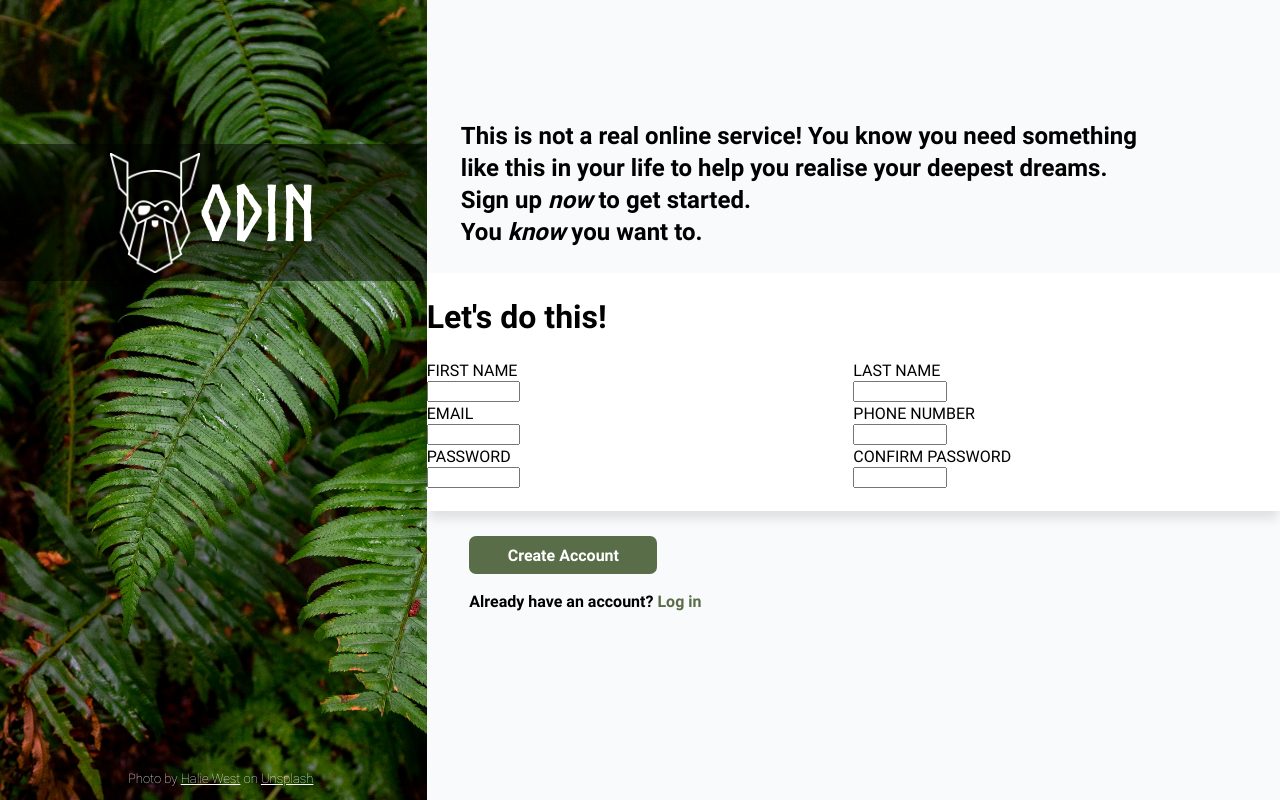
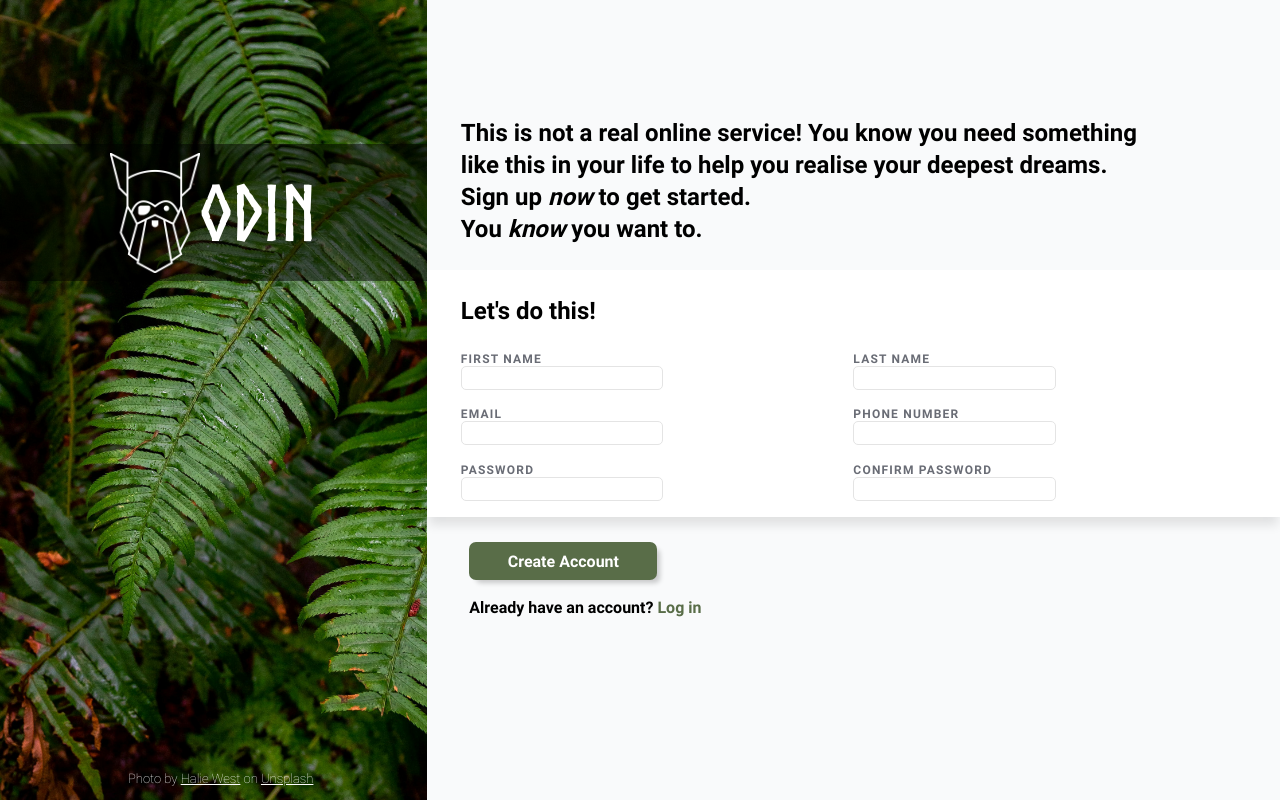
Before and after one commit to Matthuris/odin-signup, a plain HTML site: page index.html in a window 1280 px wide. Drawn offline with Linux system fonts and the light colour scheme.

Commit message:
Style signup div

```diff
--- a/index.html
+++ b/index.html
@@ -51,7 +51,7 @@
         </div>
 
         <div class="sign-up">
-          <h1>Let's do this!</h1>
+          <p>Let's do this!</p>
           <form action="">
             <div class="form-row">
               <div class="form-input">
--- a/styles.css
+++ b/styles.css
@@ -104,12 +104,27 @@ body {
   box-shadow: 0px 10px 10px -2px rgba(0, 0, 0, 0.1);
   font-family: "Roboto";
   font-weight: 400;
+  padding: 0% 4%;
+}
+.sign-up p {
+  font-weight: 700;
+  font-size: 1.5em;
+}
+.sign-up form {
+  font-weight: 700;
+  font-size: 0.75em;
+  letter-spacing: 0.1em;
+  color: rgb(105, 108, 117);
 }
 .sign-up input {
-  width: 20%;
+  width: 50%;
+  height: 1.5em;
+  border: 1px solid rgb(228, 228, 228);
+  border-radius: 5px;
 }
 .form-row {
   display: flex;
+  padding-bottom: 2%;
 }
 .form-input {
   display: flex;
@@ -129,6 +144,7 @@ body {
   padding: 1% 5%;
   border: none;
   border-radius: 7px;
+  box-shadow: 5px 5px 5px -2px rgba(0, 0, 0, 0.2);
 }
 .sign-in a {
   color: #596d48;
```
